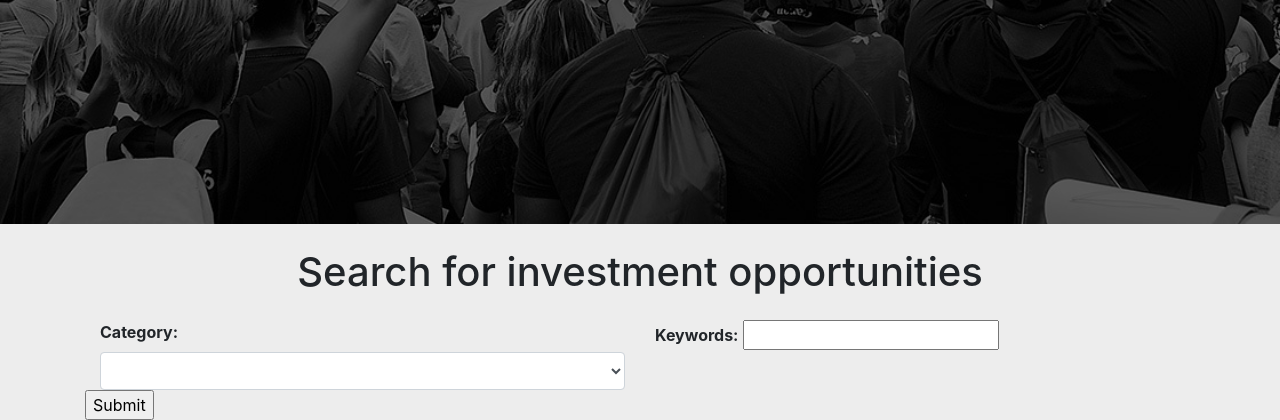
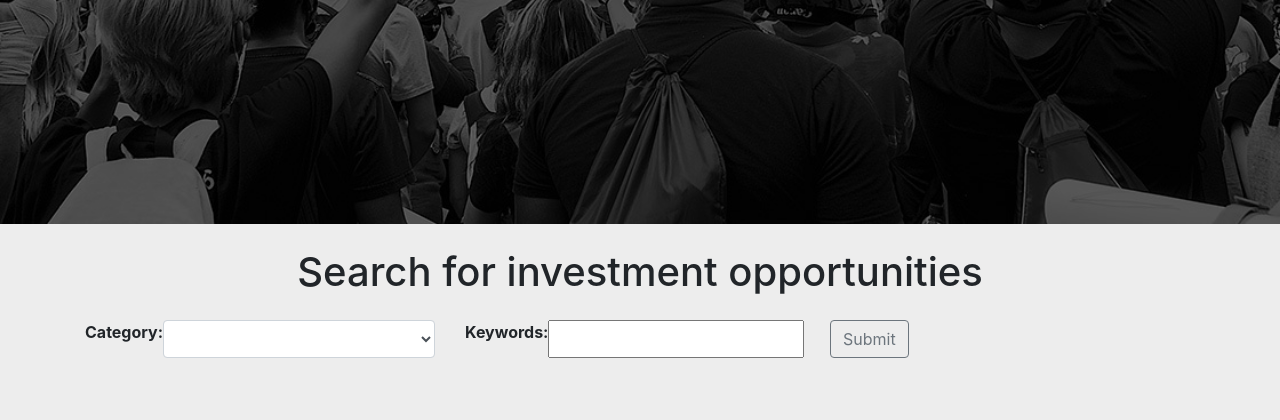
Before and after one commit to EarlPotts/StepMFECapstone, a Django app: page /search/ in a window 1280 px wide. Shown: the part 632-1052 px from the top of the page. After the commit the page ends 990 px from the top, so only its background shows below. Run offline with Django 3.2, Linux system fonts and the light colour scheme; some libraries are stand-ins or nearby versions.

Commit message:
Style updates for search page.

```diff
--- a/StepMFE/capstone/forms.py
+++ b/StepMFE/capstone/forms.py
@@ -11,7 +11,7 @@ class BusinessForm(ModelForm):
     model = Business
     fields = ['name', 'link', 'category', 'description', 'email', 'contact_name', 'address', 'zipcode', 'state', 'country']
     widgets = {
-      'category': forms.Select(choices = CATEGORIES, attrs = {'class': 'form-control'}),
+      'category': forms.Select(choices = CATEGORIES),
     }
 
   def clean_business_form():
--- a/StepMFE/capstone/templates/capstone/search.html
+++ b/StepMFE/capstone/templates/capstone/search.html
@@ -56,16 +56,16 @@
     <div class="search" id = "searchandinvest">
         <form action="/search/" method="post">
         {% csrf_token %}
-        <div class="container">
-          <div class="row">
-          {% for field in form  %}
-            <div class="col-sm-6">
-              <b>{{ field.label_tag }}</b> {{ field }}
-            </div>
-          {% endfor %}
+        <div class="row">
+          <div class="col-sm-4" style="display:flex;">
+            <b>{{form.category.label_tag}}</b> {{form.category}}
+          </div>
+          <div class="col-sm-4" style="display:flex;">
+            <b>{{form.keywords.label_tag}}</b> {{form.keywords}}
+          </div>
+            <input class="btn btn-outline-secondary" type="submit" value="Submit">
           </div>
         </div>
-        <input type="submit" value="Submit">
         </form>
         <table>
           {% for business in businesses %}
@@ -84,6 +84,7 @@
           {% empty %}
           {% endfor %}
         </table>
+        <p></p>
       </div>
     </div>
 
```
